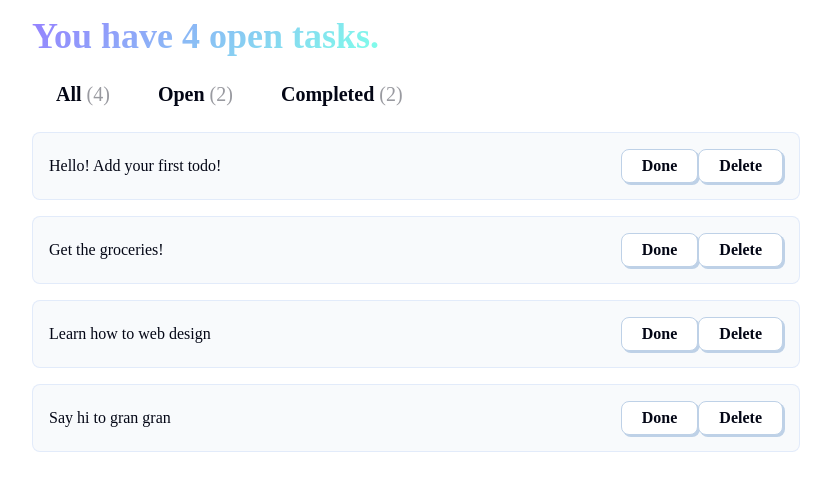
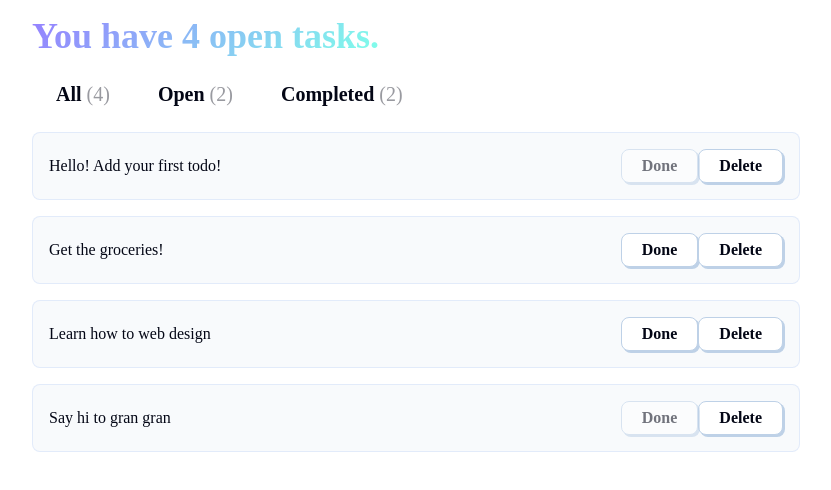
Before and after one commit to abu-abdullah22/todo-app, a React (Vite) app: page / in a window 1280 px wide. Shown: the top 490 px of the page, without its empty margins (224-1055 px from the left). Built offline with nearby package versions, Linux system fonts and the light colour scheme; a web font is replaced by a local one.

Commit message:
disable button if complete

```diff
--- a/src/components/TodoCard.jsx
+++ b/src/components/TodoCard.jsx
@@ -1,3 +1,4 @@
+/* eslint-disable react/prop-types */
 const TodoCard = ({todoIndex, todos}) => {
 
     const todo = todos[todoIndex] ;
@@ -7,7 +8,7 @@ const TodoCard = ({todoIndex, todos}) => {
         <div className="card todo-item">
             <p>{todo.input}</p>
             <div className="todo-button">
-                <button>
+                <button disabled={todo.complete}>
                     <h6>Done</h6>
                 </button>
                 <button>
```
